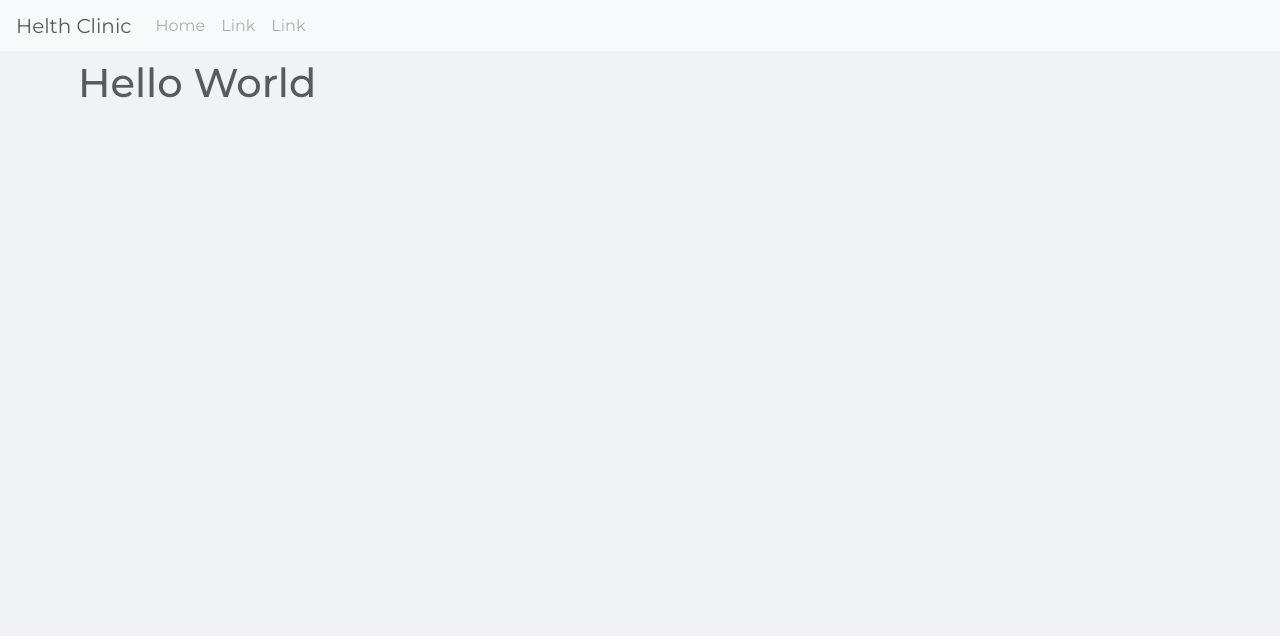
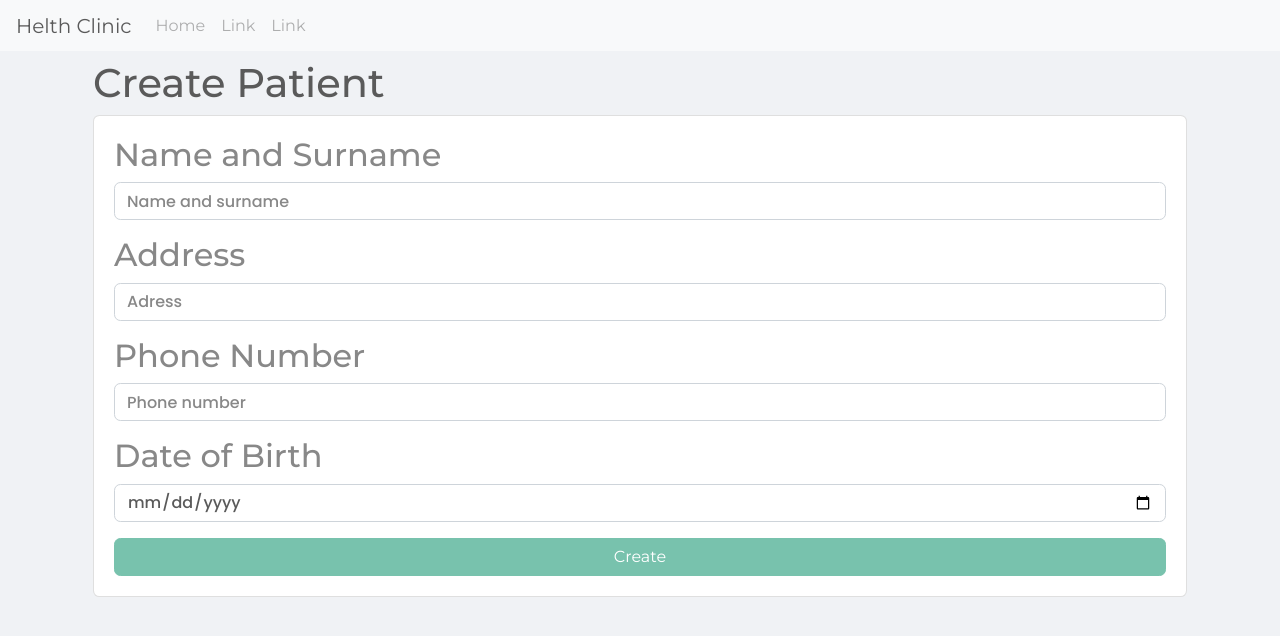
Before and after one commit to Code-Institute-Submissions/3-Milestone-project, a React (Create React App) app in the folder frontend/: page / in a window 1280 px wide. Shown: the top 636 px of the page. Built offline with nearby package versions, Linux system fonts and the light colour scheme.

Commit message:
added usestate to store data in the input

```diff
--- a/frontend/src/components/Help.tsx
+++ b/frontend/src/components/Help.tsx
@@ -1,6 +1,4 @@
 import React from 'react';
-
-import api from '../services/api';
 
 const Help: React.FC = () => {
   return (
--- a/frontend/src/components/Patient.tsx
+++ b/frontend/src/components/Patient.tsx
@@ -1,11 +1,74 @@
-import React from 'react';
-
-import api from '../services/api';
+import React, { useState, FormEvent } from 'react';
 
 const Patient: React.FC = () => {
+  const [newName, setName] = useState('');
+  const [address, setAddress] = useState('');
+  const [number, setNumber] = useState('');
+  const [date, setDate] = useState('');
+
+  async function handleSubmit(
+    event: FormEvent<HTMLFormElement>,
+  ): Promise<void> {
+    event.preventDefault();
+    console.log(newName, address, number, date);
+  }
+
   return (
     <>
-      <h1>Hello World</h1>
+      <div className="column">
+        <div className="col-md-12">
+          <h1>Create Patient</h1>
+          <form onSubmit={handleSubmit} className="card card-body">
+            <div className="form-group">
+              <h2>Name and Surname</h2>
+              <input
+                type="text"
+                onChange={e => setName(e.target.value)}
+                value={newName}
+                className="form-control"
+                placeholder="Name and surname"
+              />
+            </div>
+
+            <div className="form-group">
+              <h2>Address</h2>
+              <input
+                type="text"
+                onChange={e => setAddress(e.target.value)}
+                value={address}
+                className="form-control"
+                placeholder="Adress"
+              />
+            </div>
+            <div className="form-group">
+              <h2>Phone Number</h2>
+              <input
+                type="number"
+                onChange={e => setNumber(e.target.value)}
+                value={number}
+                className="form-control"
+                placeholder="Phone number"
+              />
+            </div>
+            <div className="form-group">
+              <h2>Date of Birth</h2>
+              <input
+                type="date"
+                onChange={e => setDate(e.target.value)}
+                value={date}
+                className="form-control"
+                placeholder="Date-of-bird"
+              />
+            </div>
+            <button className="btn btn-primary btn-block" type="submit">
+              Create
+            </button>
+          </form>
+        </div>
+        <div className="col md-8">
+          <></>
+        </div>
+      </div>
     </>
   );
 };
```
Also changed, not shown: frontend/.eslintrc.json, 2 other files (tests, documents, lock files or other folders).
